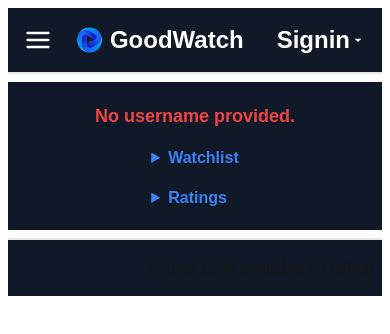
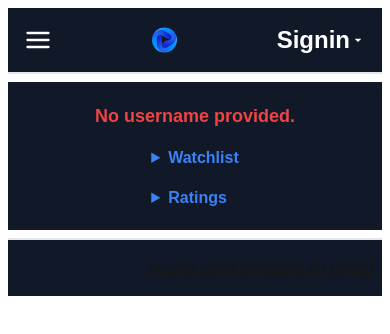
Before and after one commit to adityadewhy/goodWatch, a Next.js app: page /stalk in a window 390 px wide. Shown: the top 334 px of the page. Built offline with nearby package versions, Linux system fonts and the light colour scheme.

Commit message:
mobileNaavbar fix

```diff
--- a/src/components/mobileNavbar.tsx
+++ b/src/components/mobileNavbar.tsx
@@ -33,6 +33,7 @@ export default function MobileNavbar({onSearch}: NavbarProps) {
 				</button>
 
 				{/* Logo */}
+				<div className="flex items-center justify-center flex-1">
 					<Link className="flex items-center" href="/">
 						<Image
 							src="/flowbiteLogo.svg"
@@ -40,8 +41,8 @@ export default function MobileNavbar({onSearch}: NavbarProps) {
 							height={0}
 							alt="Goodwatch Logo"
 						/>
-					<span className="text-2xl px-2 font-extrabold">GoodWatch</span>
 					</Link>
+				</div>
 
 				<div className="pr-4">
 					<AvatarPopover />
```
Lines whose indentation alone changed are shown as unchanged.
